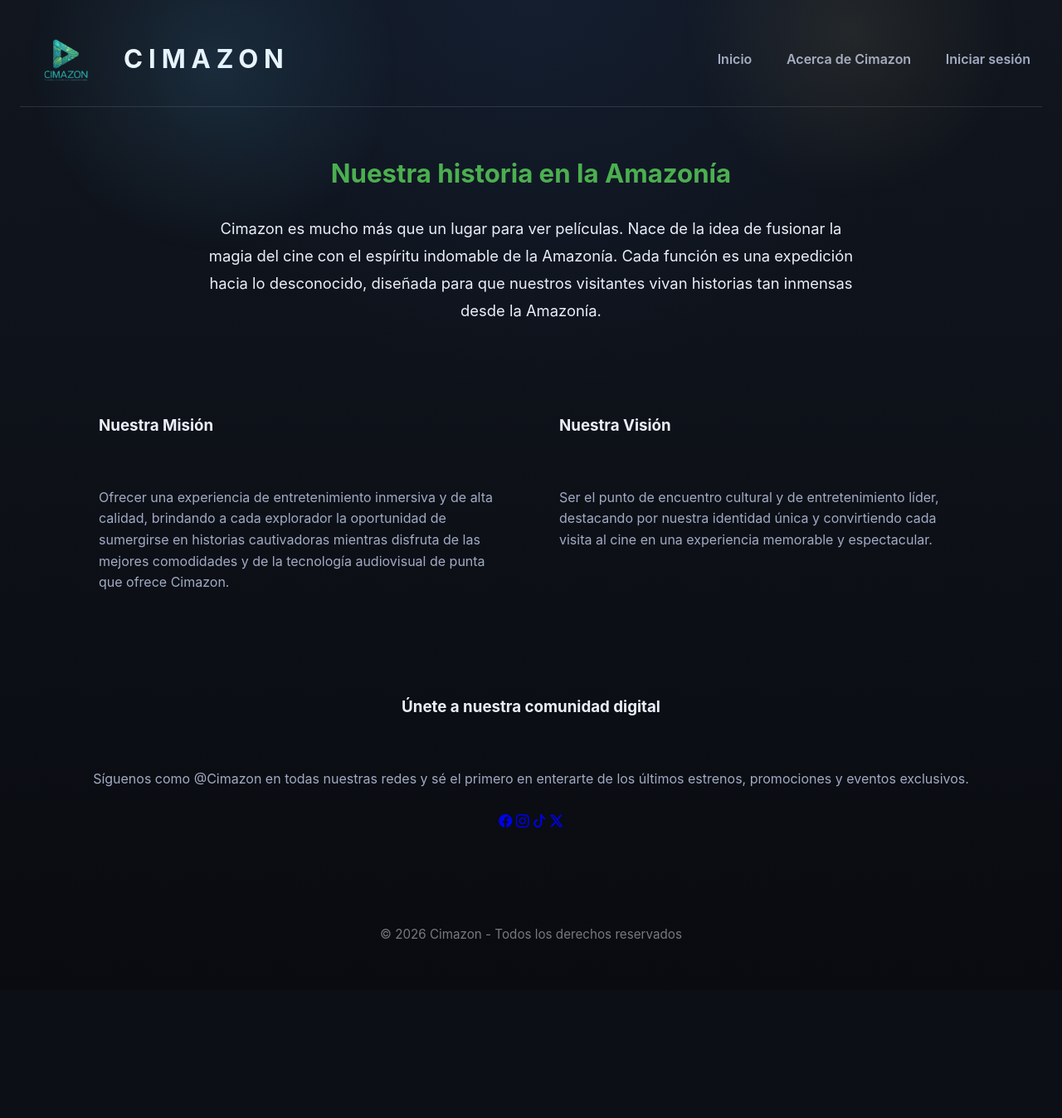
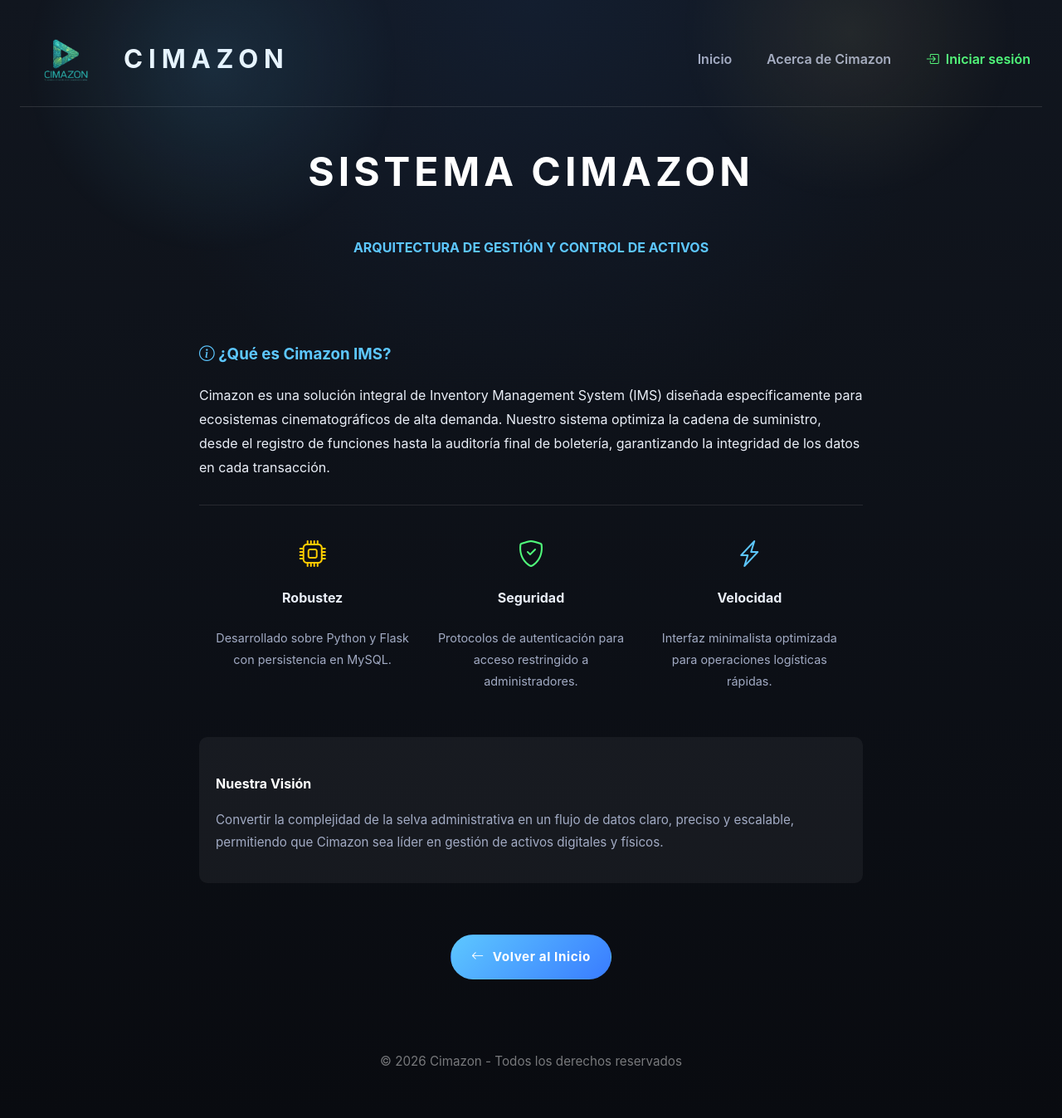
Before and after one commit to MilenaFoyainChico02/2526_desarrollo_web, a Flask app: page /about in a window 1280 px wide. Shown: the whole page at 83% size. Before the commit the page ends 1131 px from the top, so only its background shows below. Run offline with Flask 3, Linux system fonts and the light colour scheme.

Commit message:
proyecto

```diff
--- a/proyecto/static/styles.css
+++ b/proyecto/static/styles.css
@@ -62,6 +62,7 @@ nav ul.menu-vertical {
     margin: 0;
     padding: 0;
     display: flex;
+    align-items: center;
     flex-wrap: wrap;
     gap: 0.85rem;
     list-style: none;
@@ -73,6 +74,8 @@ nav a {
     text-decoration: none;
     padding: 10px 14px;
     border-radius: 999px;
+    display: inline-flex;
+    align-items: center;
     transition: color 0.2s ease, background-color 0.2s ease, transform 0.2s ease;
 }
 
@@ -278,6 +281,7 @@ input[type='submit'] {
     display: inline-flex;
     align-items: center;
     justify-content: center;
+    gap: 10px;
     padding: 14px 24px;
     border-radius: 999px;
     border: 1px solid transparent;
@@ -546,3 +478,121 @@ input[type="submit"].btn-guardar:hover {
     transform: translateY(-1px);
     box-shadow: 0 8px 20px rgba(16, 185, 129, 0.3);
 }
+
+
+
+
+nav a.btn-logout {
+    color: #ff5f5f !important;
+    gap: 8px;
+}
+nav a.btn-logout:hover {
+    background-color: rgba(255, 95, 95, 0.15) !important;
+    color: #ffffff !important;
+    transform: translateY(-1px);
+}
+
+
+nav a.btn-login {
+    color: #50fa7b !important;
+    gap: 8px;
+}
+nav a.btn-login:hover {
+    background-color: rgba(80, 250, 123, 0.15) !important;
+    color: #ffffff !important;
+    transform: translateY(-1px);
+}
+
+/* contenedor del formulario de login */
+.main-login-container {
+    display: flex;
+    justify-content: center;
+    align-items: center;
+    min-height: 75vh;
+}
+
+.contenedor-login-card {
+    background-color: rgba(17, 22, 31, 0.95);
+    width: 100%;
+    max-width: 420px;
+    padding: 40px;
+    border-radius: 20px;
+    border: 1px solid rgba(93, 199, 255, 0.15);
+    box-shadow: 0 24px 80px rgba(0, 0, 0, 0.4);
+}
+
+.login-header {
+    text-align: center;
+    margin-bottom: 30px;
+}
+
+.login-header i {
+    font-size: 3rem;
+    color: var(--accent);
+    margin-bottom: 10px;
+    display: inline-block;
+}
+
+.login-header h2 {
+    margin: 0;
+    font-size: 1.8rem;
+    color: #ffffff;
+}
+
+.login-header p {
+    color: var(--muted);
+    font-size: 0.95rem;
+    margin-top: 5px;
+}
+
+.login-footer {
+    text-align: center;
+    margin-top: 25px;
+    font-size: 0.9rem;
+    color: var(--muted);
+}
+
+.login-footer a {
+    color: var(--accent);
+    text-decoration: none;
+    font-weight: 600;
+    transition: color 0.2s ease;
+}
+
+.login-footer a:hover {
+    color: #ffffff;
+    text-decoration: underline;
+}
+
+/* Iconos de acción en formularios */
+.ticket-actions {
+    display: flex;
+    align-items: center;
+    gap: 30px;
+    margin-top: 25px;
+}
+
+.btn-icono-form {
+    background: none;
+    border: none;
+    padding: 0;
+    cursor: pointer;
+    font-size: 2.5rem;
+    transition: transform 0.2s ease, color 0.2s ease;
+    display: flex;
+    align-items: center;
+    text-decoration: none;
+}
+
+.btn-guardar-check {
+    color: #50fa7b !important;
+}
+
+.btn-cancelar-x {
+    color: #ff5f5f !important;
+}
+
+.btn-icono-form:hover {
+    transform: scale(1.2);
+    color: #ffffff !important;
+}
--- a/proyecto/templates/about.html
+++ b/proyecto/templates/about.html
@@ -1,63 +1,54 @@
 {% extends "base.html" %}
 
-{% block title %} Acerca de - Cimazon {% endblock %}
+{% block title %} Acerca de - Cimazon System {% endblock %}
 
 {% block content %}
-    <section class="card" style="text-align: center; margin-bottom: 40px;">
-        <div class="card-header" style="justify-content: center;">
-            <h2 style="color: #4CAF50;">Nuestra historia en la Amazonía</h2>
+<section class="contenedor-formulario" style="max-width: 900px;">
+
+    <div style="text-align: center; margin-bottom: 50px;">
+        <h1 style="font-size: 3rem; letter-spacing: 5px; color: #ffffff;">SISTEMA CIMAZON</h1>
+        <p style="color: var(--accent); font-weight: bold; text-transform: uppercase;">Arquitectura de Gestión y Control de Activos</p>
+    </div>
+
+    <div class="card" style="padding: 30px; line-height: 1.8;">
+        <h3 style="color: var(--accent);"><i class="bi bi-info-circle"></i> ¿Qué es Cimazon IMS?</h3>
+        <p>
+            Cimazon es una solución integral de Inventory Management System (IMS) diseñada específicamente para ecosistemas cinematográficos de alta demanda. Nuestro sistema optimiza la cadena de suministro, desde el registro de funciones hasta la auditoría final de boletería, garantizando la integridad de los datos en cada transacción.
+        </p>
+
+        <hr style="border: 0; border-top: 1px solid rgba(255,255,255,0.1); margin: 30px 0;">
+
+        <div class="grid-tarjetas" style="grid-template-columns: repeat(auto-fit, minmax(200px, 1fr)); gap: 20px;">
+            <div style="text-align: center;">
+                <i class="bi bi-cpu" style="font-size: 2rem; color: #ffcc00;"></i>
+                <h4 style="margin-top: 10px;">Robustez</h4>
+                <p style="font-size: 0.9rem; color: var(--muted);">Desarrollado sobre Python y Flask con persistencia en MySQL.</p>
+            </div>
+            <div style="text-align: center;">
+                <i class="bi bi-shield-check" style="font-size: 2rem; color: #50fa7b;"></i>
+                <h4 style="margin-top: 10px;">Seguridad</h4>
+                <p style="font-size: 0.9rem; color: var(--muted);">Protocolos de autenticación para acceso restringido a administradores.</p>
+            </div>
+            <div style="text-align: center;">
+                <i class="bi bi-lightning-charge" style="font-size: 2rem; color: var(--accent);"></i>
+                <h4 style="margin-top: 10px;">Velocidad</h4>
+                <p style="font-size: 0.9rem; color: var(--muted);">Interfaz minimalista optimizada para operaciones logísticas rápidas.</p>
+            </div>
         </div>
-        <div class="card-body">
-            <p style="font-size: 1.15rem; max-width: 800px; margin: 0 auto; line-height: 1.8;">
-                Cimazon es mucho más que un lugar para ver películas. Nace de la idea de fusionar la magia del cine
-                con el espíritu indomable de la Amazonía. Cada función es una expedición hacia lo desconocido,
-                diseñada para que nuestros visitantes vivan historias tan inmensas desde la Amazonía.
+
+        <div style="margin-top: 40px; padding: 20px; background: rgba(255,255,255,0.05); border-radius: 10px;">
+            <h4 style="color: #ffffff; margin-bottom: 10px;">Nuestra Visión</h4>
+            <p style="font-size: 0.95rem; color: var(--muted);">
+                Convertir la complejidad de la selva administrativa en un flujo de datos claro, preciso y escalable, permitiendo que Cimazon sea líder en gestión de activos digitales y físicos.
             </p>
         </div>
-    </section>
+    </div>
 
-    <div class="grid-tarjetas" style="margin-bottom: 40px;">
-        <section class="card" style="margin-bottom: 0;">
-            <div class="card-header">
-                <h3>Nuestra Misión</h3>
-            </div>
-            <div class="card-body">
-                <p style="color: var(--muted);">
-                    Ofrecer una experiencia de entretenimiento inmersiva y de alta calidad, brindando a cada explorador
-                     la oportunidad de sumergirse en historias cautivadoras mientras disfruta de
-                    las mejores comodidades y de la tecnología audiovisual de punta que ofrece Cimazon.
-                </p>
-            </div>
-        </section>
+    <div style="text-align: center; margin-top: 30px;">
+        <a href="{{ url_for('inicio') }}" class="btn-cimazon" style="text-decoration: none;">
+            <i class="bi bi-arrow-left"></i> Volver al Inicio
+        </a>
+    </div>
 
-        <section class="card" style="margin-bottom: 0;">
-            <div class="card-header">
-                <h3>Nuestra Visión</h3>
-            </div>
-            <div class="card-body">
-                <p style="color: var(--muted);">
-                    Ser el punto de encuentro cultural y de entretenimiento líder, destacando por nuestra identidad única
-                    y convirtiendo cada visita al cine en una experiencia memorable y espectacular.
-                </p>
-            </div>
-        </section>
-    </div>
-    <section class="card" style="text-align: center; margin-top: 40px;">
-        <div class="card-header" style="justify-content: center;">
-
-            <h3>Únete a nuestra comunidad digital</h3>
-        </div>
-        <div class="card-body">
-            <p style="color: var(--muted); margin-bottom: 25px;">
-                Síguenos como @Cimazon en todas nuestras redes y sé el primero en enterarte de los últimos estrenos, promociones y eventos exclusivos.
-            </p>
-
-            <div class="redes-sociales">
-                <a href="#" class="icono-red"><i class="bi bi-facebook"></i></a>
-                <a href="#" class="icono-red"><i class="bi bi-instagram"></i></a>
-                <a href="#" class="icono-red"><i class="bi bi-tiktok"></i></a>
-                <a href="#" class="icono-red"><i class="bi bi-twitter-x"></i></a>
-            </div>
-        </div>
-    </section>
+</section>
 {% endblock %}
--- a/proyecto/templates/base.html
+++ b/proyecto/templates/base.html
@@ -22,9 +22,9 @@
                     <li><a href="{{ url_for('productos') }}">Funciones</a></li>
                     <li><a href="{{ url_for('funciones') }}">Compras</a></li>
                     <li><a href="{{ url_for('boleteria') }}">Boletos</a></li>
-                    <li><a href="{{ url_for('logout') }}">Cerrar sesión</a></li>
+                    <li><a href="{{ url_for('logout') }}" class="btn-logout"><i class="bi bi-box-arrow-right"></i> Cerrar sesión</a></li>
                 {% else %}
-                    <li><a href="{{ url_for('login') }}">Iniciar sesión</a></li>
+                    <li><a href="{{ url_for('login') }}" class="btn-login"><i class="bi bi-box-arrow-in-right"></i> Iniciar sesión</a></li>
                 {% endif %}
             </ul>
         </nav>
```
Also changed, not shown: other parts of proyecto/static/styles.css (+4 -76 lines), proyecto/templates/auth/login.html (+24 -8 lines), proyecto/templates/auth/registro.html (+28 -10 lines), proyecto/templates/boleteria_form.html (+18 -5 lines), proyecto/templates/cartelera_form.html (+11 -5 lines), proyecto/templates/funciones_form.html (+11 -5 lines), proyecto/templates/index.html (+39 -37 lines), proyecto/templates/producto_editar.html (+10 -4 lines), proyecto/static/poster1.jpg (deleted), proyecto/static/poster2.jpg (deleted), proyecto/static/poster3.jpg (deleted).
